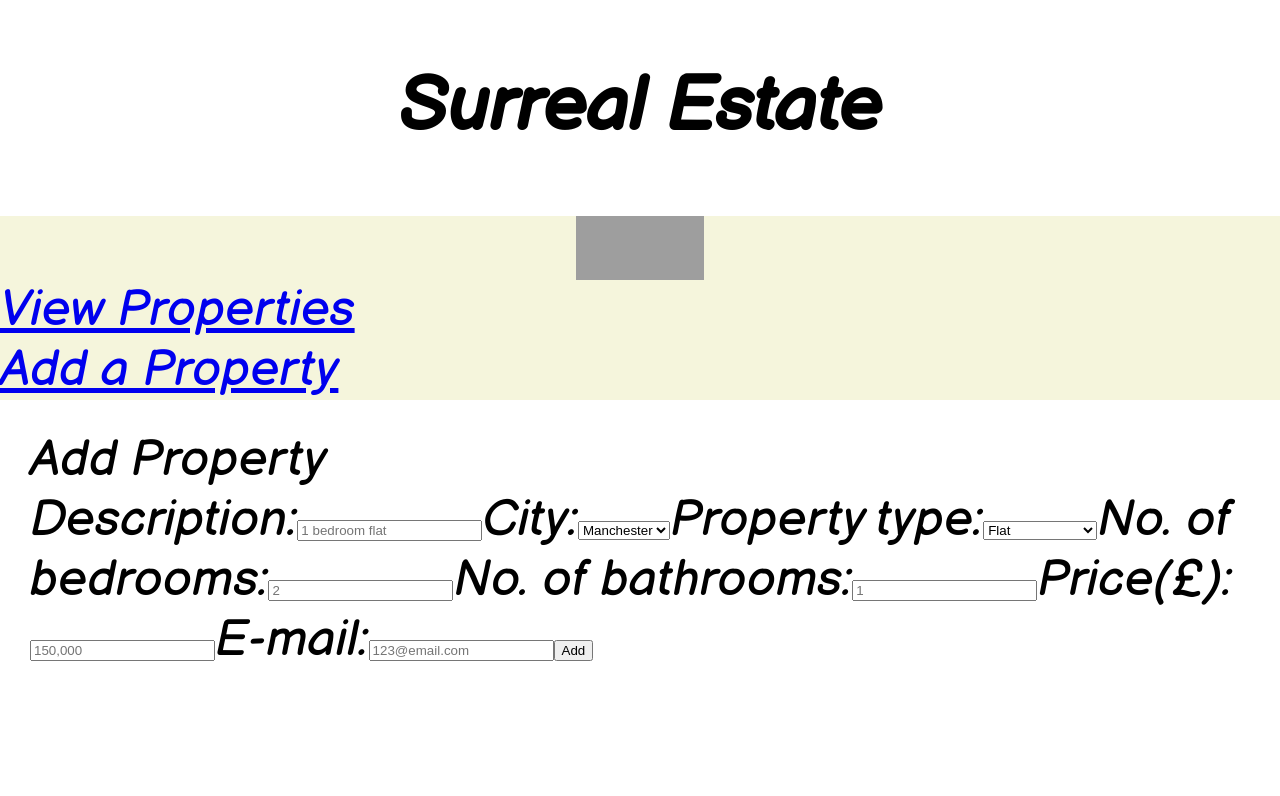
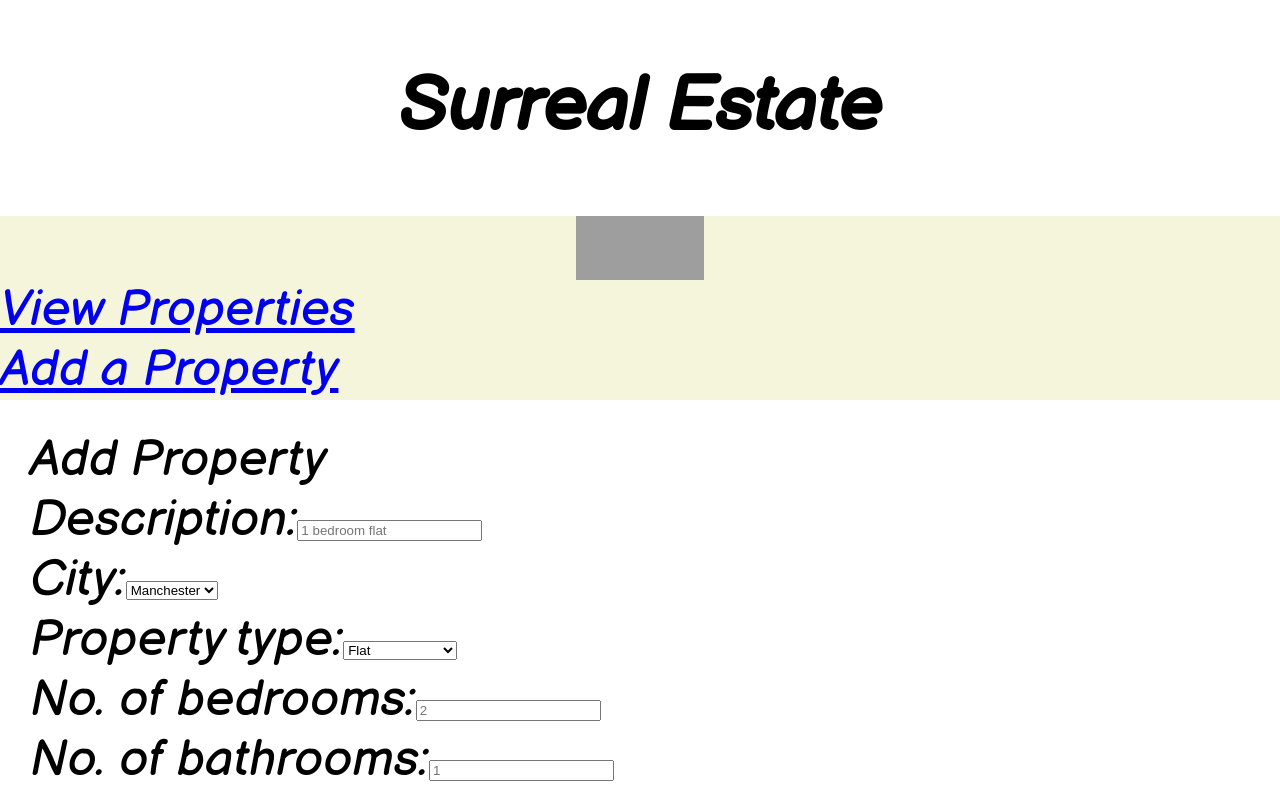
Before and after one commit to DaXian88/surreal-estate, a React (Create React App) app: page /add-property in a window 1280 px wide. Shown: the top 796 px of the page. Built offline with nearby package versions, Linux system fonts and the light colour scheme; grey boxes are pictures that could not be loaded.

Commit message:
Implemented some styling for add property form

```diff
--- a/src/styles/AddProperty.css
+++ b/src/styles/AddProperty.css
@@ -1,7 +1,10 @@
 .AddProperty {
   padding: 30px;
+  display: flex;
+  flex-direction: column;
 }
 
 .form {
-  display: flexbox;
+  display: flex;
+  flex-direction: column;
 }
```
